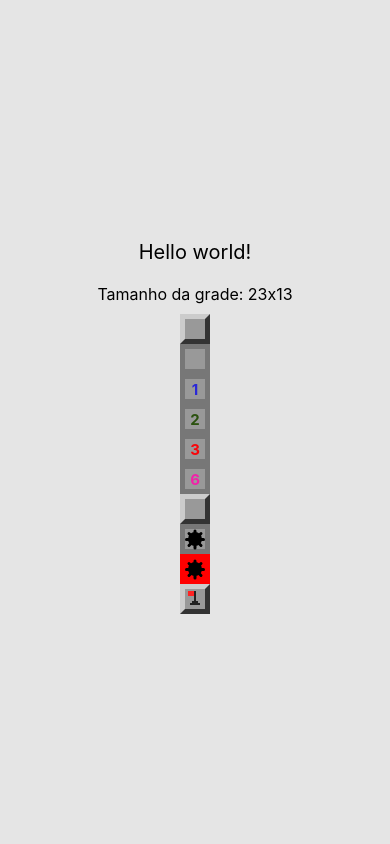
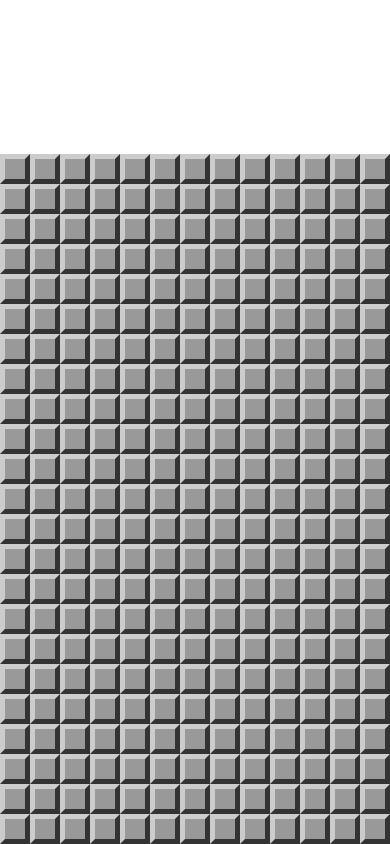
Before and after one commit to gabrielluizcm/minesweeper-native, a React Native app: screen / in a window 390 px wide. Built offline with nearby package versions, Linux system fonts and the light colour scheme.

Commit message:
Minefield component

```diff
--- a/App.tsx
+++ b/App.tsx
@@ -1,27 +1,35 @@
 import React from 'react';
-import { SafeAreaView, StyleSheet, Text } from 'react-native';
+import { View, SafeAreaView, StyleSheet, Text } from 'react-native';
 import params from './src/params';
-import Field from './src/components/Field';
+import Minefield from './src/components/Minefield';
+import { createMinedBoard } from './src/functions';
 
 export default class App extends React.Component {
+  constructor(props: any) {
+    super(props);
+    this.state = this.createState();
+  }
+
+  minesAmount = () => {
+    const cols = params.getColumnsAmount();
+    const rows = params.getRowsAmount();
+    return Math.ceil(cols * rows * params.difficultyLevel);
+  };
+
+  createState = () => {
+    const cols = params.getColumnsAmount();
+    const rows = params.getRowsAmount();
+    return {
+      board: createMinedBoard(rows, cols, this.minesAmount()),
+    };
+  };
+
   render() {
     return (
       <SafeAreaView style={styles.container}>
-        <Text style={styles.welcome}>Hello world!</Text>
-        <Text style={styles.instructions}>
-          Tamanho da grade: {params.getRowsAmount()}x{params.getColumnsAmount()}
-        </Text>
-
-        <Field />
-        <Field opened />
-        <Field opened nearMines={1} />
-        <Field opened nearMines={2} />
-        <Field opened nearMines={3} />
-        <Field opened nearMines={6} />
-        <Field mined />
-        <Field mined opened />
-        <Field mined opened exploded />
-        <Field flagged />
+        <View style={styles.board}>
+          <Minefield board={this.state.board} />
+        </View>
       </SafeAreaView>
     );
   }
@@ -30,18 +38,10 @@ export default class App extends React.Component {
 const styles = StyleSheet.create({
   container: {
     flex: 1,
-    justifyContent: 'center',
+    justifyContent: 'flex-end',
+  },
+  board: {
     alignItems: 'center',
-    backgroundColor: '#e5e5e5',
-  },
-  welcome: {
-    fontSize: 20,
-    textAlign: 'center',
-    margin: 10,
-  },
-  instructions: {
-    fontSize: 16,
-    textAlign: 'center',
-    margin: 10,
+    backgroundColor: '#AAA',
   },
 });
--- /dev/null
+++ b/src/components/Minefield.tsx
@@ -0,0 +1,29 @@
+import React from 'react';
+import { View, StyleSheet } from 'react-native';
+
+import Field from './Field';
+
+import { BoardTile } from '../functions';
+
+export default (props: { board: BoardTile[][] }) => {
+  const rows = props.board.map((row: BoardTile[], r) => {
+    const columns = row.map((field: BoardTile, c) => {
+      return <Field {...field} key={c} />;
+    });
+    return (
+      <View key={r} style={styles.row}>
+        {columns}
+      </View>
+    );
+  });
+  return <View style={styles.container}>{rows}</View>;
+};
+
+const styles = StyleSheet.create({
+  container: {
+    backgroundColor: '#EEE',
+  },
+  row: {
+    flexDirection: 'row',
+  },
+});
--- a/src/functions.ts
+++ b/src/functions.ts
@@ -1,4 +1,4 @@
-type BoardTile = {
+export type BoardTile = {
   row: number;
   column: number;
   opened: boolean;
@@ -37,7 +37,11 @@ const spreadMines = (board: BoardTile[][], minesAmount: number) => {
     const rowToMine = Math.round(Math.random() * rows);
     const columnToMine = Math.round(Math.random() * columns);
 
-    if (!board[rowToMine][columnToMine].mined) {
+    if (
+      board[rowToMine] &&
+      board[rowToMine][columnToMine] &&
+      !board[rowToMine][columnToMine].mined
+    ) {
       board[rowToMine][columnToMine].mined = true;
       minesPlanted++;
     }
```
